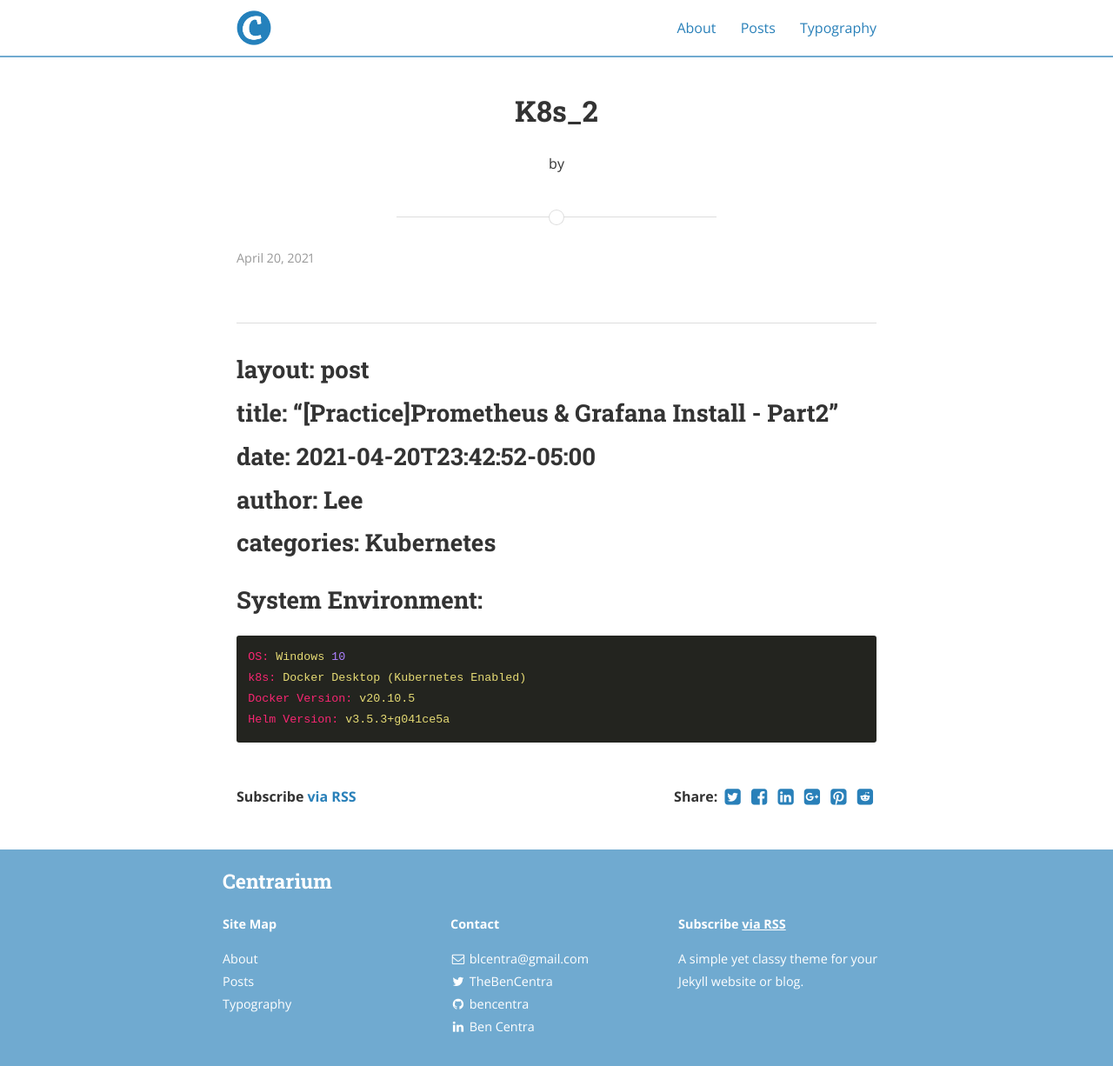
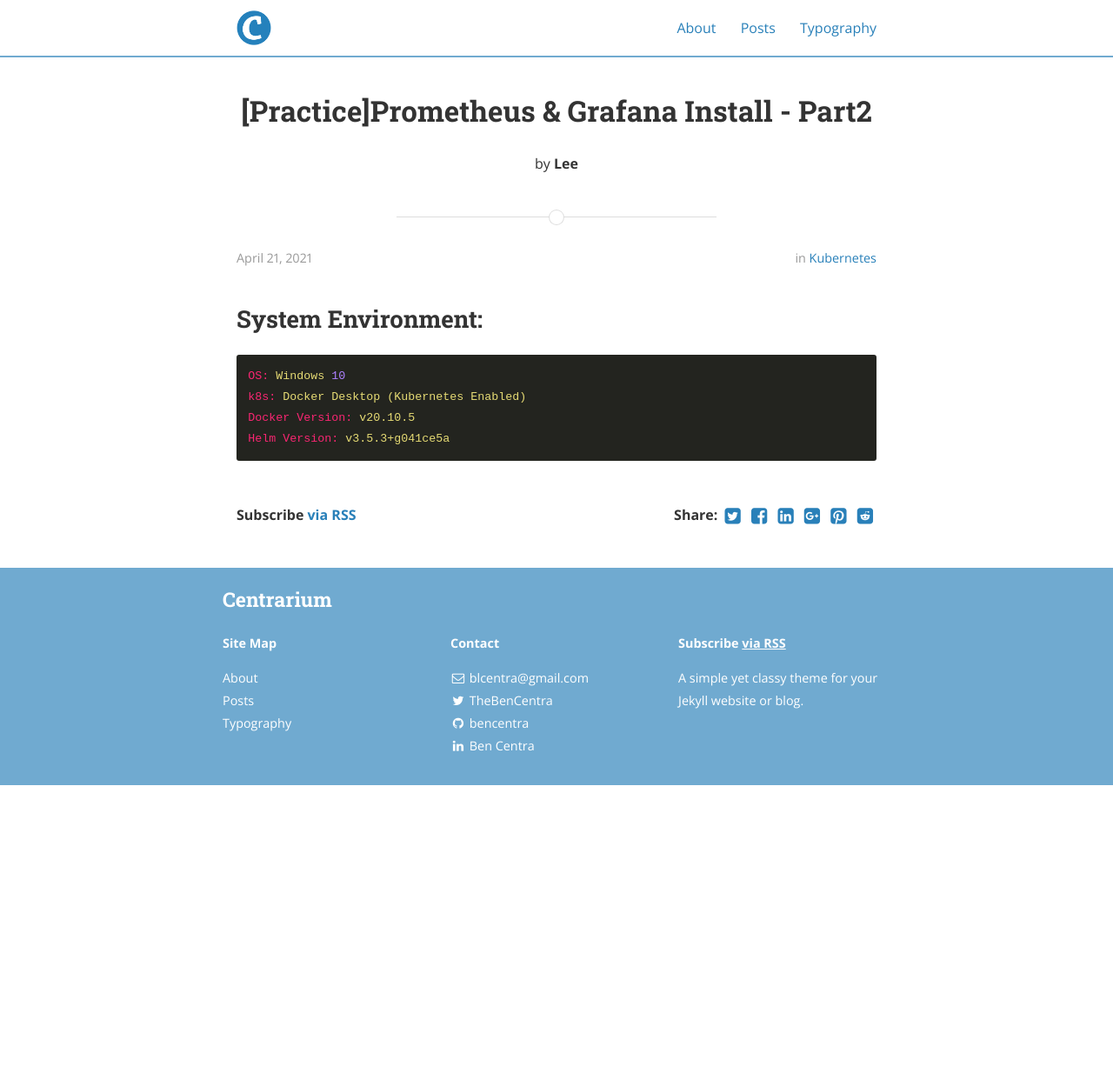
Before and after one commit to rhsoddld/rhsoddld.github.io, a Jekyll site: the page built from _posts/2021-04-20-k8s_2.md, in a window 1280 px wide and 1226 px high. Shown: the whole window at 87% size. Built offline with Jekyll 4.4.1, drawn with Linux system fonts in a browser that asks for light colours; nearby versions of some CDN libraries; our own code applies the rules of GitHub Pages for plain Markdown files.

Commit message:
update post 2021-04-20

```diff
--- a/_posts/2021-04-20-k8s_2.md
+++ b/_posts/2021-04-20-k8s_2.md
@@ -1,17 +1,13 @@
+---
+layout: post
+title:  "[Practice]Prometheus & Grafana Install - Part2"
+date:   2021-04-20T23:48:52-05:00
+author: Lee
+categories: Kubernetes
 ---
 
-
----
-
-<hr>
-<h2 id="layout-posttitle--practiceprometheus--grafana-install---part2date---2021-04-20t234252-0500author-leecategories-kubernetes">layout: post<br>
-title:  “[Practice]Prometheus &amp; Grafana Install - Part2”<br>
-date:   2021-04-20T23:42:52-05:00<br>
-author: Lee<br>
-categories: Kubernetes</h2>
-<h2 id="system-environment">System Environment:</h2>
-<pre><code>OS: Windows 10
-k8s: Docker Desktop (Kubernetes Enabled)
-Docker Version: v20.10.5
-Helm Version: v3.5.3+g041ce5a
-</code></pre>
+## System Environment:
+    OS: Windows 10
+    k8s: Docker Desktop (Kubernetes Enabled)
+    Docker Version: v20.10.5
+    Helm Version: v3.5.3+g041ce5a
```
